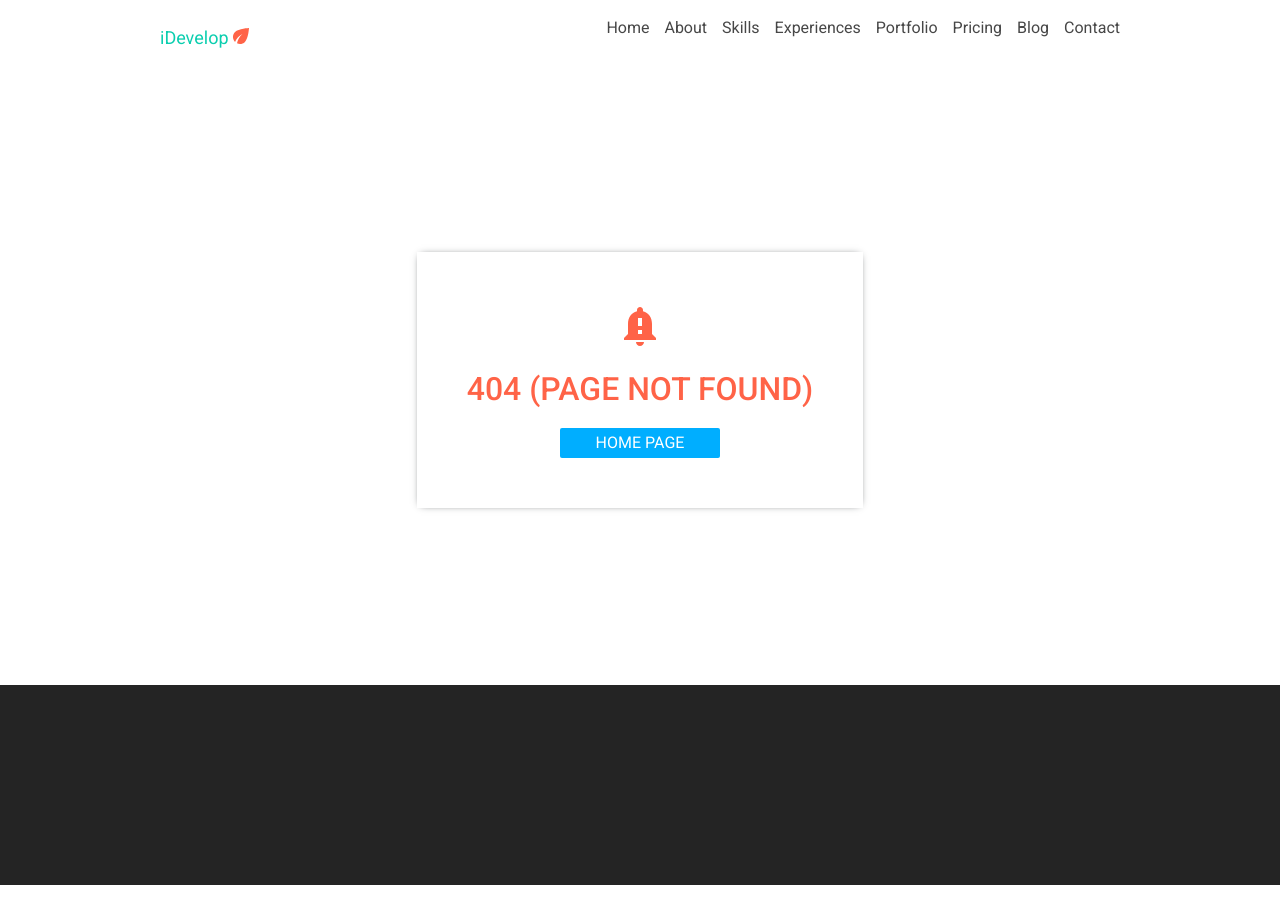
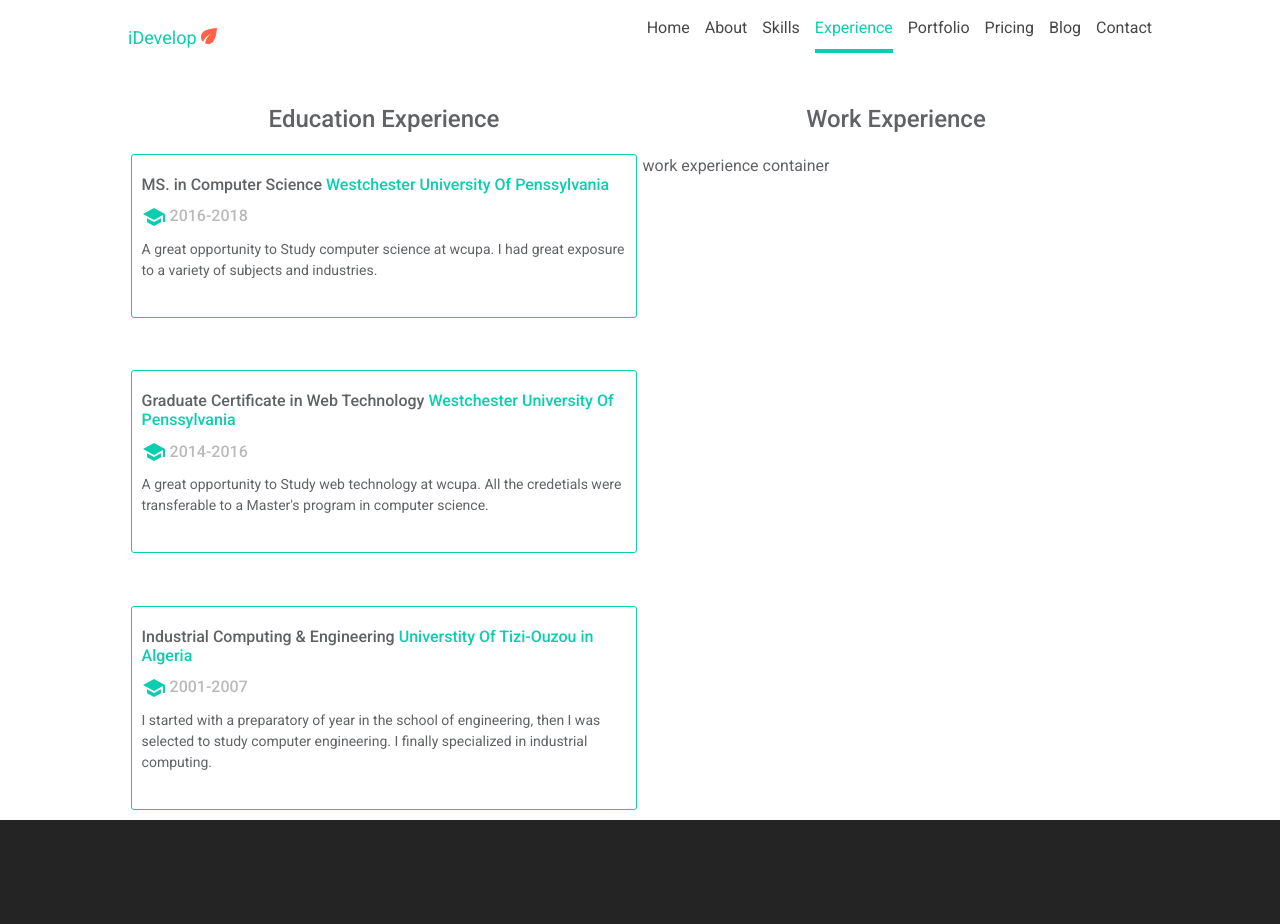
Before and after one commit to amarbessedik/portfolio-resume-v1, a React (Create React App) app: page /Experience in a window 1280 px wide. Before the commit this address had no page. Shown: the top 924 px of the page. Before the commit the page ends 885 px from the top, so only its background shows below. Built offline with nearby package versions, Linux system fonts and the light colour scheme.

Commit message:
An education experience section added to the experience page

```diff
--- a/src/App.js
+++ b/src/App.js
@@ -4,7 +4,7 @@ import Home from './pages/Home/Home';
 import About from './pages/About/About';
 import Blog from './pages/Blog/Blog';
 import Contact from './pages/Contact/Contact';
-import Experiences from './pages/Experiences/Experiences';
+import Experience from './pages/Experience/Experience';
 import Portfolio from './pages/Portfolio/Portfolio';
 import Pricing from './pages/Pricing/Pricing';
 import Skills from './pages/Skills/Skills';
@@ -25,7 +25,7 @@ const App = () => {
             <Route path="/about" component={About} />
             <Route path="/contact" component={Contact} />
             <Route path="/Blog" component={Blog} />
-            <Route path="/Experiences" component={Experiences} />
+            <Route path="/Experience" component={Experience} />
             <Route path="/portfolio" component={Portfolio} />
             <Route path="/pricing" component={Pricing} />
             <Route path="/skills" component={Skills} />
--- a/src/components/Navbar/Navbar.module.css
+++ b/src/components/Navbar/Navbar.module.css
@@ -10,7 +10,7 @@
   justify-content: space-between;
   height: 75px;
   align-items: center;
-  width: 75vw;
+  width: 80vw;
   margin: 0 auto;
 }
 .logo {
--- a/src/components/Navbar/menuItems.js
+++ b/src/components/Navbar/menuItems.js
@@ -17,9 +17,9 @@ export const menuItems = [
   },
   {
     id: 'item_4',
-    title: "Experiences",
+    title: "Experience",
 
-    url: "/experiences",
+    url: "/experience",
   },
   {
     id: 'item_5',
--- a/src/index.css
+++ b/src/index.css
@@ -5,5 +5,5 @@
     font-family: 'Roboto', sans-serif;
 }
 body{
-    width: 100%;
+    max-width: 100%;
 }
--- /dev/null
+++ b/src/pages/Experience/EducationCard.js
@@ -0,0 +1,19 @@
+import React from "react";
+import styles from "./EducationCard.module.css";
+import SchoolIcon from "@material-ui/icons/School";
+
+const EducationCard = ({ degree, institution, url, year, description }) => {
+  return (
+    <div className={styles.education__card}>
+      <h6 className={styles.education__institution}>
+        {degree} <a href={url}>{institution}</a>
+      </h6>
+      <div className={styles.graduation__year}>
+        <SchoolIcon className={styles.school__icon} /> {year}
+      </div>
+      <p className={styles.education__description}>{description}</p>
+    </div>
+  );
+};
+
+export default EducationCard;
--- /dev/null
+++ b/src/pages/Experience/EducationCard.module.css
@@ -0,0 +1,28 @@
+.education__card{
+    border-radius: 3px;
+    border: 1px solid#0BCEAF;
+    padding: 20px 10px;
+}
+.education__card:nth-child(2){
+    margin: 10px 0;
+}
+.education__institution{
+    color: #606366;
+}
+.education__institution a, .school__icon{
+    color: #0BCEAF;
+}
+.graduation__year{
+    color: rgb(187, 186, 186);
+    font-weight: 500;
+    margin: 10px 0;
+}
+.education__institution a:hover{
+    text-decoration: none;
+    color: #0BCEAF;
+    border-bottom: 2px solid tomato;
+}
+.education__description{
+    font-size: 14px;
+    color: #606366;
+}
--- /dev/null
+++ b/src/pages/Experience/Experience.js
@@ -0,0 +1,38 @@
+import React from "react";
+import EducationCard from "./EducationCard";
+import education from './education';
+import styles from "./Experience.module.css";
+
+const Experiences = () => {
+  return (
+    <div className={styles.experience__page}>
+      <div className={styles.education__experience}>
+        <h4>Education Experience</h4>
+        <div className={styles.education__container}>
+          {/* degree, institution, url, year, description */
+           education.map(({degree,  institution, url, year, description})=>{
+             return(
+               <EducationCard
+               degree={degree}
+               institution={institution}
+               url={url}
+               year={year}
+               description={description}
+               />
+             )
+           })
+          }
+
+        </div>
+      </div>
+      <div className={styles.work__experience}>
+        <h4>Work Experience</h4>
+        <div className={styles.work__experience__container}>
+          work experience container
+        </div>
+      </div>
+    </div>
+  );
+};
+
+export default Experiences;
--- /dev/null
+++ b/src/pages/Experience/Experience.module.css
@@ -0,0 +1,35 @@
+.experience__page {
+  height: calc(100vh - 75px);
+  display: flex;
+}
+.experience__page >*{
+  margin-top: 20px;
+  /* border: 1px solid red; */
+  flex: 1;
+  display: flex;
+  flex-direction: column;
+  align-items: center;
+}
+.education__experience, .work__experience{
+  color: #606366;
+}
+.experience__page >*>*:first-child{
+  margin-bottom: 20px;
+}
+.experience__page >*>*:not(:first-child){
+  /* border: 1px solid; */
+  width: 99%;
+  height: 100%;
+  /* text-align: center; */
+}
+.education__container{
+  display: flex;
+  flex-direction: column;
+  justify-content: space-between;
+}
+
+@media screen and (max-width: 900px){
+  .experience__page{
+    flex-direction: column;
+  }
+}
--- /dev/null
+++ b/src/pages/Experience/education.js
@@ -0,0 +1,24 @@
+//degree, institution, url, year, description
+export default [
+  {
+    degree: "MS. in Computer Science",
+    institution: "Westchester University Of Penssylvania",
+    url: "https://www.wcupa.edu/",
+    year: "2016-2018",
+    description: "A great opportunity to Study computer science at wcupa. I had great exposure to a variety of subjects and industries.",
+  },
+  {
+    degree: "Graduate Certificate in Web Technology",
+    institution: "Westchester University Of Penssylvania",
+    url: "https://www.wcupa.edu/",
+    year: "2014-2016",
+    description: "A great opportunity to Study web technology at wcupa. All the credetials were transferable to a Master's program in computer science.",
+  },
+  {
+    degree: "Industrial Computing & Engineering",
+    institution: "Universtity Of Tizi-Ouzou in Algeria",
+    url: "https://www.ummto.dz/",
+    year: "2001-2007",
+    description: "I started with a preparatory of year in the school of engineering, then I was selected to study computer engineering. I finally specialized in industrial computing.",
+  },
+];
--- a/src/pages/Experiences/Experiences.js
+++ /dev/null
@@ -1,12 +0,0 @@
-import React from "react";
-import styles from "./Experiences.module.css";
-
-const Experiences = () => {
-  return (
-    <div className={styles.experiences__page}>
-      <h1>Experiences</h1>
-    </div>
-  );
-};
-
-export default Experiences;
--- a/src/pages/Experiences/Experiences.module.css
+++ /dev/null
@@ -1,3 +0,0 @@
-.experiences__page {
-  height: calc(100vh - 75px);
-}
```
